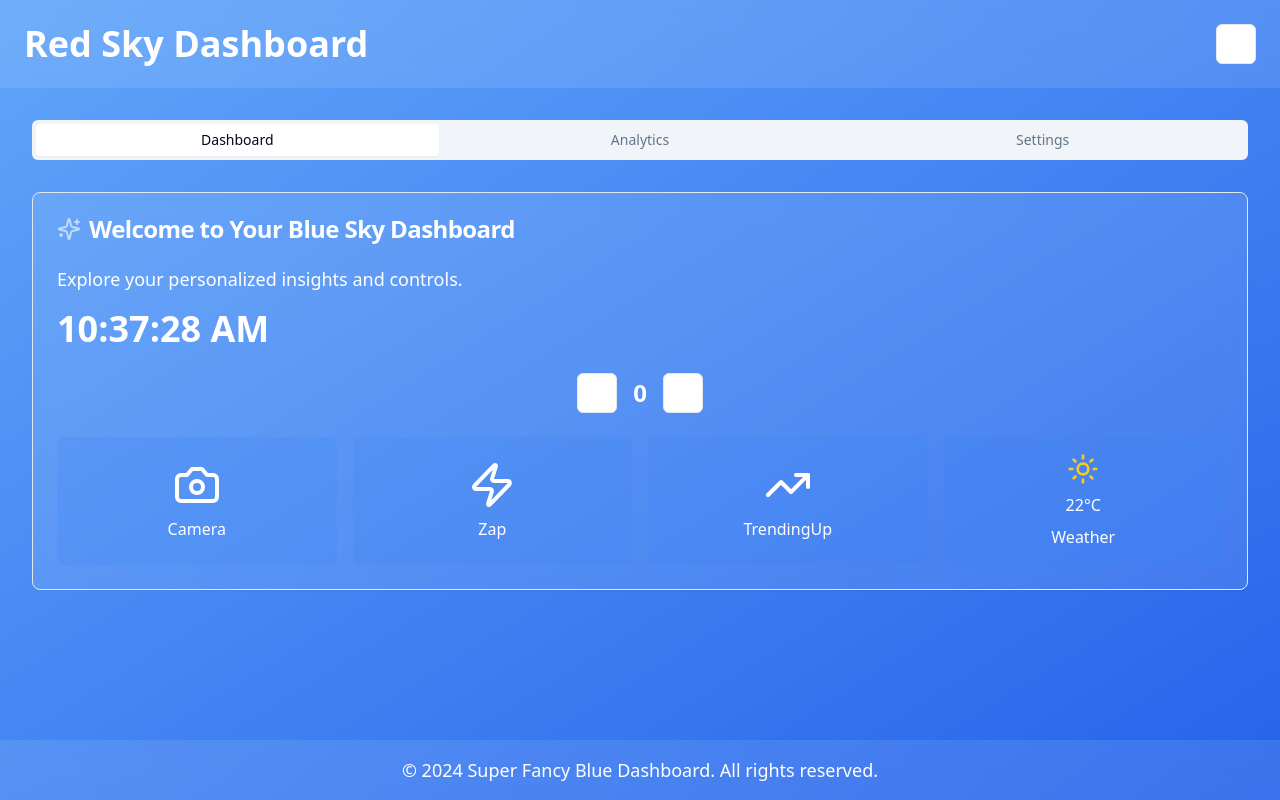
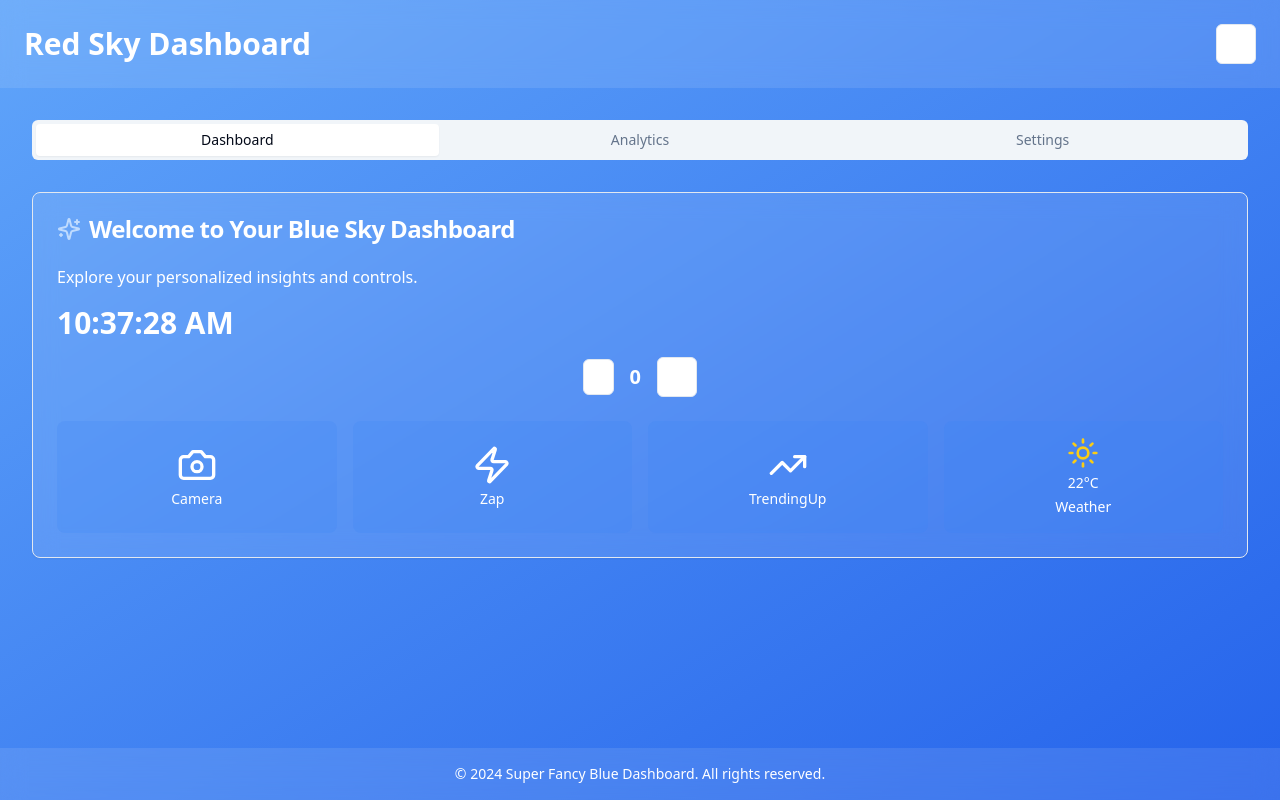
Before and after one commit to GPT-Engineer-App-Dev/cozy-startup-kit, a React (Vite) app: page / in a window 1280 px wide. Built offline with nearby package versions, Linux system fonts and the light colour scheme.

Commit message:
Make font size smaller
Adjusted the font size across the application to improve readability and enhance the overall user experience.
[skip gpt_engineer]

```diff
--- a/src/pages/Index.jsx
+++ b/src/pages/Index.jsx
@@ -63,7 +63,7 @@ const Index = () => {
     <div className={`min-h-screen flex flex-col ${theme === 'light' ? 'bg-gradient-to-br from-blue-400 to-blue-600' : 'bg-gradient-to-br from-blue-900 to-blue-950'}`}>
       <header className="bg-white bg-opacity-10 backdrop-blur-md text-white p-6 flex justify-between items-center">
         <motion.h1
-          className="text-4xl font-bold text-white"
+          className="text-3xl font-bold text-white"
           initial={{ opacity: 0, y: -50 }}
           animate={{ opacity: 1, y: 0 }}
           transition={{ duration: 0.5 }}
@@ -95,20 +95,20 @@ const Index = () => {
                   </CardTitle>
                 </CardHeader>
                 <CardContent>
-                  <p className="text-lg mb-4">Explore your personalized insights and controls.</p>
-                  <div className="flex flex-col space-y-6 mb-6">
-                    <div className="text-4xl font-bold">{currentTime.toLocaleTimeString()}</div>
+                  <p className="text-base mb-4">Explore your personalized insights and controls.</p>
+                  <div className="flex flex-col space-y-4 mb-6">
+                    <div className="text-3xl font-bold">{currentTime.toLocaleTimeString()}</div>
                     <div className="flex items-center justify-center gap-4">
                       <Button
                         variant="outline"
-                        size="icon"
+                        size="sm"
                         onClick={() => setCount(count - 1)}
                       >
                         -
                       </Button>
                       <motion.span
                         key={count}
-                        className="text-2xl font-bold"
+                        className="text-xl font-bold"
                         initial={{ scale: 0.8, opacity: 0 }}
                         animate={{ scale: 1, opacity: 1 }}
                         transition={{ type: "spring", stiffness: 300 }}
@@ -132,20 +132,20 @@ const Index = () => {
                         whileHover={{ scale: 1.05, backgroundColor: 'rgba(59, 130, 246, 0.3)' }}
                         whileTap={{ scale: 0.95 }}
                       >
-                        {Icon === 'Camera' && <Camera className="h-12 w-12" />}
-                        {Icon === 'Zap' && <Zap className="h-12 w-12" />}
-                        {Icon === 'TrendingUp' && <TrendingUp className="h-12 w-12" />}
+                        {Icon === 'Camera' && <Camera className="h-10 w-10" />}
+                        {Icon === 'Zap' && <Zap className="h-10 w-10" />}
+                        {Icon === 'TrendingUp' && <TrendingUp className="h-10 w-10" />}
                         {Icon === 'Weather' && (
                           isWeatherLoading ? (
-                            <div className="animate-spin rounded-full h-12 w-12 border-b-2 border-white"></div>
+                            <div className="animate-spin rounded-full h-10 w-10 border-b-2 border-white"></div>
                           ) : (
                             <>
                               {getWeatherIcon(weatherData.condition)}
-                              <span className="mt-2">{weatherData.temp}°C</span>
+                              <span className="mt-1 text-sm">{weatherData.temp}°C</span>
                             </>
                           )
                         )}
-                        <span className="mt-2">{Icon}</span>
+                        <span className="mt-1 text-sm">{Icon}</span>
                       </motion.div>
                     ))}
                   </div>
@@ -217,7 +217,7 @@ const Index = () => {
                   <CardTitle>Settings</CardTitle>
                 </CardHeader>
                 <CardContent>
-                  <p className="text-lg mb-4">Customize your dashboard experience here.</p>
+                  <p className="text-base mb-4">Customize your dashboard experience here.</p>
                   <div className="flex items-center justify-between">
                     <span>Theme</span>
                     <Button onClick={toggleTheme} variant="outline">
@@ -232,7 +232,7 @@ const Index = () => {
       </main>
 
       <footer className="bg-white bg-opacity-10 backdrop-blur-md text-white p-4 text-center">
-        <p className="text-lg">&copy; 2024 Super Fancy Blue Dashboard. All rights reserved.</p>
+        <p className="text-sm">&copy; 2024 Super Fancy Blue Dashboard. All rights reserved.</p>
       </footer>
     </div>
   );
```
